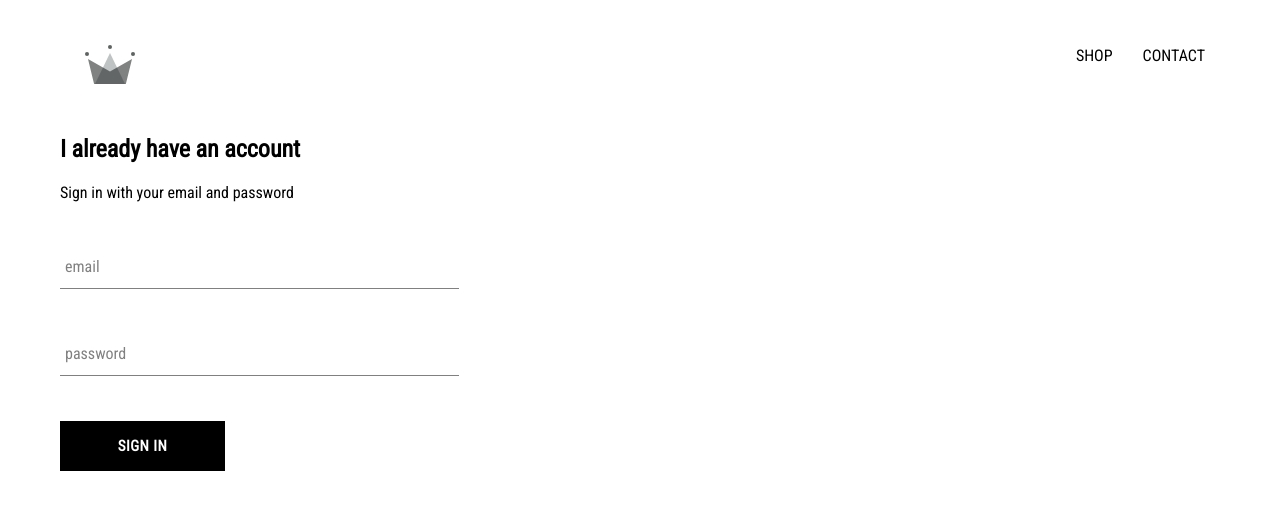
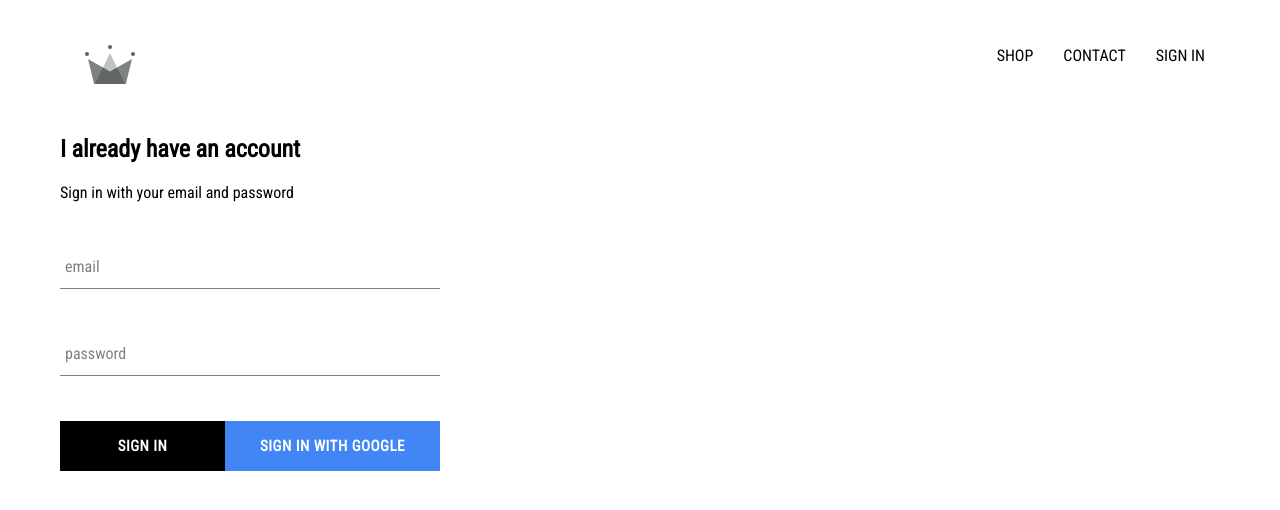
Before and after one commit to aprillialee/npgc-ecommerce, a React (Create React App) app: page /signin in a window 1280 px wide. Shown: the top 510 px of the page. Built offline with nearby package versions, Linux system fonts and the light colour scheme; no server answers.

Commit message:
integrated firebase and google auth. Also styled sign in buttons

```diff
--- a/package.json
+++ b/package.json
@@ -6,6 +6,7 @@
     "@testing-library/jest-dom": "^4.2.4",
     "@testing-library/react": "^9.3.2",
     "@testing-library/user-event": "^7.1.2",
+    "firebase": "^7.13.2",
     "node-sass": "^4.13.1",
     "react": "^16.13.1",
     "react-dom": "^16.13.1",
--- a/src/App.css
+++ b/src/App.css
@@ -7,3 +7,7 @@
   text-decoration: none;
   color: black;
 }
+
+* {
+  box-sizing: border-box;
+}
--- a/src/App.js
+++ b/src/App.js
@@ -8,7 +8,32 @@
 import Header from "./Components/Header/Header.Component";
 import SignInAndSignUpPage from "./Pages/Sign-in-and-sign-up/Sign-in-and-sign-up.Component";
 
-function App() {
+import {auth} from "./firebase/firebase.utils";
+
+class App extends React.Component {
+  constructor() {
+    super();
+
+    this.state = {
+      currentUser: null,
+    };
+  }
+
+  unsubscribeFromAuth = null;
+
+  componentDidMount() {
+    this.unsubscribeFromAuth = auth.onAuthStateChanged((user) => {
+      this.setState({currentUser: user});
+
+      console.log(user);
+    });
+  }
+
+  componentWillUnmount() {
+    this.unsubscribeFromAuth();
+  }
+
+  render() {
     return (
       <div>
         <Header />
@@ -20,5 +45,6 @@
       </div>
     );
   }
+}
 
 export default App;
--- a/src/Components/Custom-Button/Custom-Button.Component.jsx
+++ b/src/Components/Custom-Button/Custom-Button.Component.jsx
@@ -2,8 +2,11 @@
 
 import "./custom-button.style.scss";
 
-const CustomButton = ({children, ...otherProps}) => (
-  <button className="custom-button" {...otherProps}>
+const CustomButton = ({children, isGoogleSignIn, ...otherProps}) => (
+  <button
+    className={`${isGoogleSignIn ? "google-sign-in" : ""} custom-button`}
+    {...otherProps}
+  >
     {children}
   </button>
 );
--- a/src/Components/Custom-Button/custom-button.style.scss
+++ b/src/Components/Custom-Button/custom-button.style.scss
@@ -19,4 +19,14 @@
     color: black;
     border: 1px solid black;
   }
+
+  &.google-sign-in {
+    background-color: #4285f4;
+    color: white;
+
+    &:hover {
+      background-color: #357ae8;
+      border: none;
+    }
+  }
 }
--- a/src/Components/Header/Header.Component.jsx
+++ b/src/Components/Header/Header.Component.jsx
@@ -3,9 +3,11 @@
 
 import {ReactComponent as Logo} from "../../assets/crown.svg";
 
+import {auth} from "../../firebase/firebase.utils";
+
 import "./header.style.scss";
 
-const Header = () => (
+const Header = ({currentUser}) => (
   <div className="header">
     <Link className="logo-container" to="/">
       <Logo />
@@ -17,6 +19,15 @@
       <Link className="option" to="/shop">
         CONTACT
       </Link>
+      {currentUser ? (
+        <div className="option" onClick={() => auth.signOut()}>
+          SIGN OUT
+        </div>
+      ) : (
+        <Link className="option" to="/signin">
+          SIGN IN
+        </Link>
+      )}
     </div>
   </div>
 );
--- a/src/Components/Header/header.style.scss
+++ b/src/Components/Header/header.style.scss
@@ -20,6 +20,7 @@
 
     .option {
       padding: 10px 15px;
+      cursor: pointer;
     }
   }
 }
--- a/src/Components/Sign-In/Sign-In.Component.jsx
+++ b/src/Components/Sign-In/Sign-In.Component.jsx
@@ -2,6 +2,8 @@
 
 import FormInput from "../Form-Input/Form-Input.Component";
 import CustomButton from "../Custom-Button/Custom-Button.Component";
+
+import {signInWithGoogle} from "../../firebase/firebase.utils";
 
 import "./sign-in.style.scss";
 
@@ -11,17 +13,17 @@
 
     this.state = {
       email: "",
-      password: ""
+      password: "",
     };
   }
 
-  handleSumbit = event => {
+  handleSumbit = (event) => {
     event.preventDefault();
 
     this.setState({email: "", password: ""});
   };
 
-  handleChange = event => {
+  handleChange = (event) => {
     const {value, name} = event.target;
 
     this.setState({[name]: value});
@@ -51,8 +53,12 @@
             label="password"
             required
           />
-
-          <CustomButton type="submit">Sign In</CustomButton>
+          <div className="buttons">
+            <CustomButton type="submit">Sign In</CustomButton>
+            <CustomButton onClick={signInWithGoogle} isGoogleSignIn>
+              Sign In With Google
+            </CustomButton>
+          </div>
         </form>
       </div>
     );
--- a/src/Components/Sign-In/sign-in.style.scss
+++ b/src/Components/Sign-In/sign-in.style.scss
@@ -1,9 +1,13 @@
 .sign-in {
-  width: 30vw;
+  width: 380px;
   display: flex;
   flex-direction: column;
 
   .title {
-    margin: 10px;
+    margin: 10px 0;
+  }
+  .buttons {
+    display: flex;
+    justify-content: space-between;
   }
 }
--- /dev/null
+++ b/src/firebase/firebase.utils.js
@@ -0,0 +1,25 @@
+import firebase from "firebase/app";
+import "firebase/firestore";
+import "firebase/auth";
+
+const config = {
+  apiKey: "AIzaSyDqtykqx8vUiJ47Rz9NosCf-7glOEr9OuQ",
+  authDomain: "npgc-14519.firebaseapp.com",
+  databaseURL: "https://npgc-14519.firebaseio.com",
+  projectId: "npgc-14519",
+  storageBucket: "npgc-14519.appspot.com",
+  messagingSenderId: "680912651143",
+  appId: "1:680912651143:web:677cee5ed08710217c4922",
+  measurementId: "G-94MJXHR7PB",
+};
+
+firebase.initializeApp(config);
+
+export const auth = firebase.auth();
+export const firestore = firebase.firestore();
+
+const provider = new firebase.auth.GoogleAuthProvider();
+provider.setCustomParameters({prompt: "select_account"});
+export const signInWithGoogle = () => auth.signInWithPopup(provider);
+
+export default firebase;
```
Also changed, not shown: 1 other file (tests, documents, lock files or other folders). Lines whose indentation alone changed are shown as unchanged.
